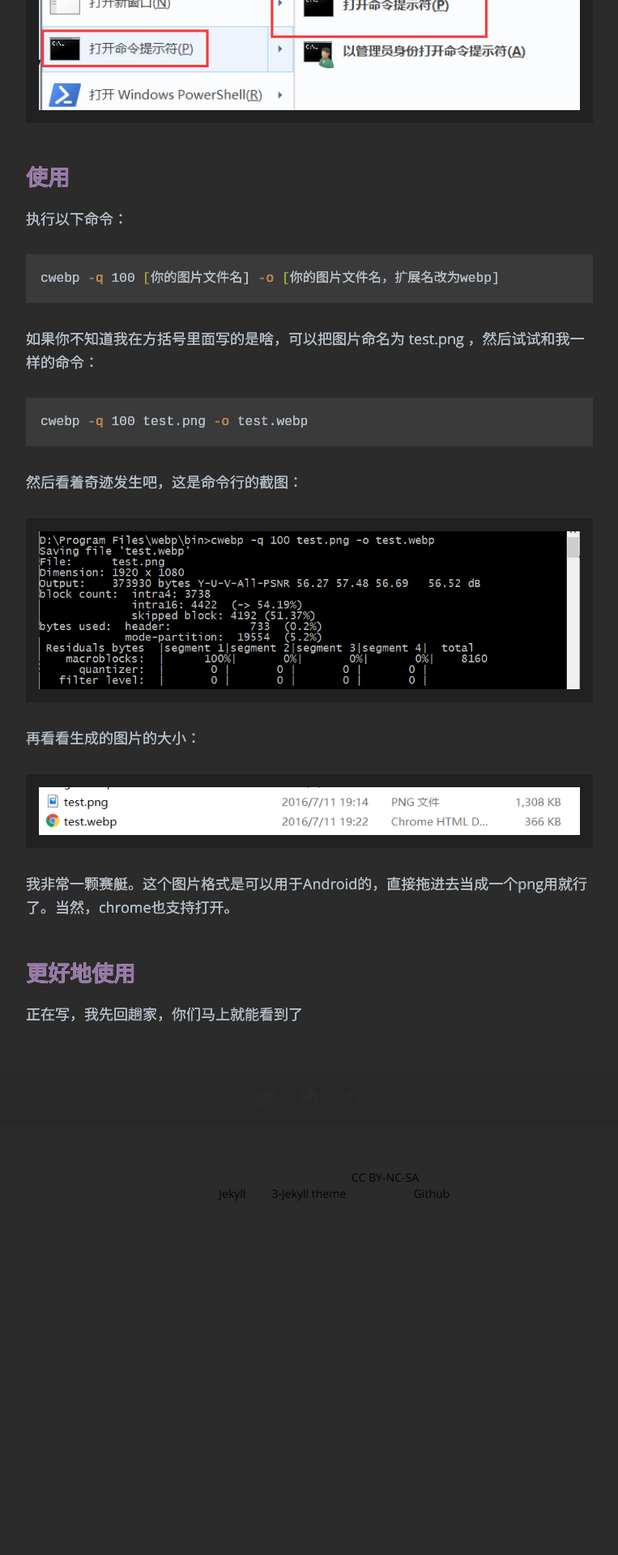
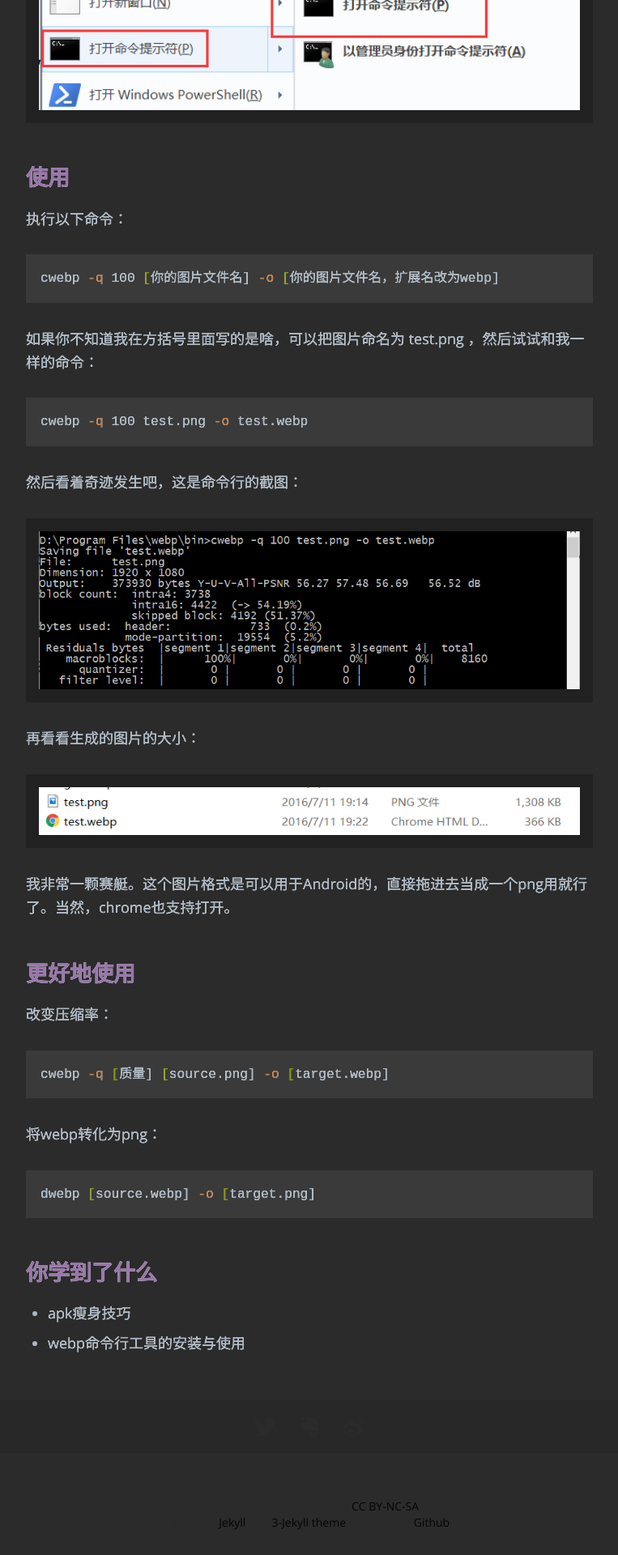
Before and after one commit to kangkangkang/ice1000.github.io, a Jekyll site: the page built from _posts/Android/2016-7-11-WebpIsAwesome.md, in a window 1280 px wide. Shown: the part 1970-3890 px from the top of the page at 81% size, without its empty margins (258-1021 px from the left). Built offline with Jekyll 4.4.1, drawn with Linux system fonts in a browser that asks for light colours; some web fonts are replaced.

````diff
--- a/_posts/Android/2016-7-11-WebpIsAwesome.md
+++ b/_posts/Android/2016-7-11-WebpIsAwesome.md
@@ -66,4 +66,19 @@ cwebp -q 100 test.png -o test.webp
 
 ## 更好地使用
 
-正在写，我先回趟家，你们马上就能看到了
+改变压缩率：
+
+```bash
+cwebp -q [质量] [source.png] -o [target.webp]
+```
+
+将webp转化为png：
+
+```bash
+dwebp [source.webp] -o [target.png]
+```
+
+## 你学到了什么
+
++ apk瘦身技巧
++ webp命令行工具的安装与使用
````
Also changed, not shown: _posts/Kotlin/2016-6-26-LearnKotlin1.md (+1 -1 lines), _posts/Kotlin/2016-6-30-LearnKotlin2.md (+1 -1 lines), _posts/Kotlin/2016-7-12-LearnKotlin4.md (added, +83 -0 lines), _posts/Kotlin/2016-7-2-LearnKotlin3.md (+18 -1 lines).
